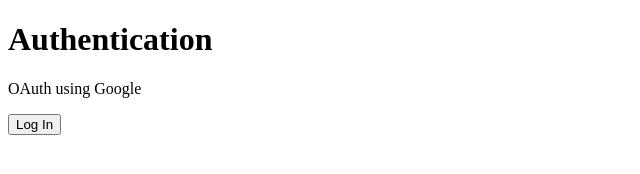
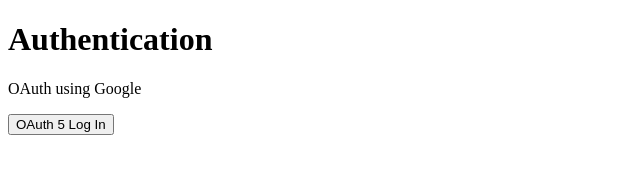
Before and after one commit to oauth5/oauth5.github.io, a plain HTML site: page index.html in a window 1280 px wide. Shown: the whole page, without its empty margins (0-640 px from the left). Drawn offline with Linux system fonts and the light colour scheme.

Commit message:
Update index.html

```diff
--- a/index.html
+++ b/index.html
@@ -9,7 +9,7 @@
 
 <h1>Authentication</h1>
 <p>OAuth using Google</p>
-<button id="oauth5 login">Log In</button>
+<button id="login">OAuth 5 Log In</button>
 
 </body>
 </html>
```
